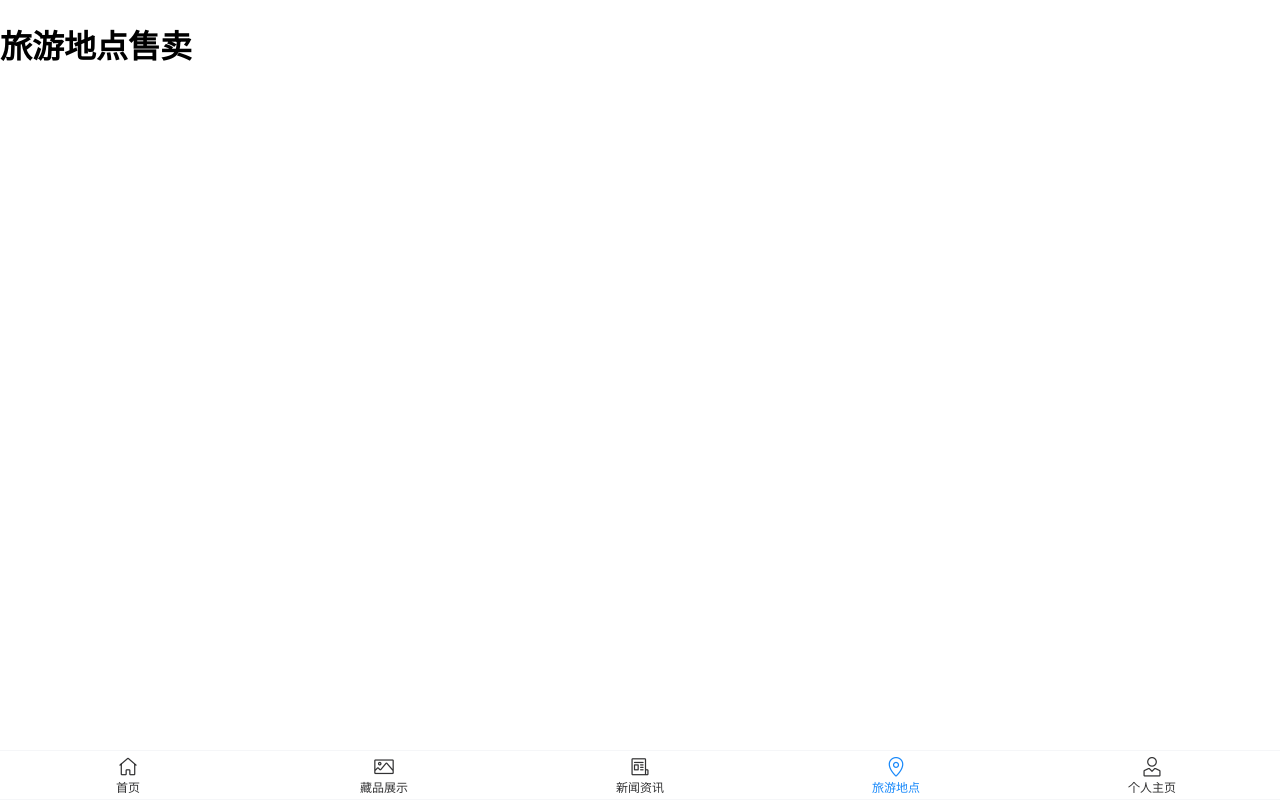
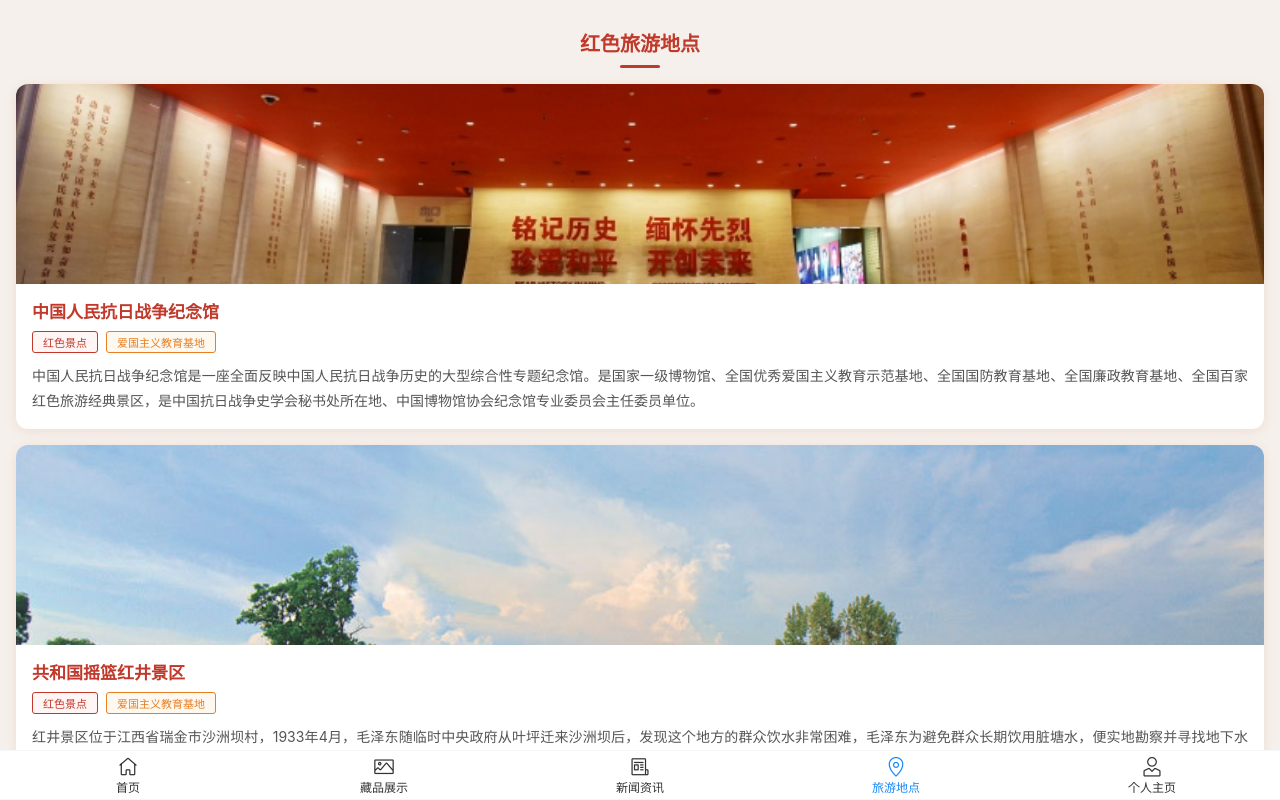
Before and after one commit to sbcdwl/vue3-vant-red-culture-archive, a Vue app: page /tour in a window 1280 px wide. Shown: the top 800 px of the page. Built offline with nearby package versions, Linux system fonts and the light colour scheme.

Commit message:
feat: - req:I-002 使用van-list展示旅游地点列表、图片、描述、价格 文档的后面的两个要求不实现

```diff
--- a/src/views/Tour.vue
+++ b/src/views/Tour.vue
@@ -1,5 +1,140 @@
 <template>
-    <div>
-        <h1>旅游地点售卖</h1>
+  <div class="tour-container">
+    <div class="page-title">
+      <span>红色旅游地点</span>
     </div>
+
+    <van-list
+      v-model:loading="loading"
+      :finished="finished"
+      finished-text="已加载全部旅游地点"
+      class="tour-list"
+    >
+      <div v-for="item in tourList" :key="item.id" class="tour-card">
+        <div class="tour-image">
+          <img :src="item.img" :alt="item.place" />
+        </div>
+        <div class="tour-info">
+          <h3 class="tour-name">{{ item.place }}</h3>
+          <div class="tour-tags">
+            <span class="tag red">红色景点</span>
+            <span class="tag orange">爱国主义教育基地</span>
+          </div>
+          <p class="tour-desc">{{ item.desc }}</p>
+        </div>
+      </div>
+    </van-list>
+  </div>
 </template>
+
+<script setup>
+import { ref, onMounted } from 'vue'
+
+const tourList = ref([])
+const loading = ref(false)
+const finished = ref(true)
+
+onMounted(() => {
+  const data = JSON.parse(localStorage.getItem('tour')) || []
+  tourList.value = data
+})
+</script>
+
+<style scoped>
+.tour-container {
+  min-height: 100vh;
+  background: #f5f0eb;
+  padding: 12px 16px 80px 16px;
+}
+
+.page-title {
+  text-align: center;
+  font-size: 20px;
+  font-weight: bold;
+  color: #c0392b;
+  padding: 16px 0 16px 0;
+  position: relative;
+}
+
+.page-title::after {
+  content: '';
+  display: block;
+  width: 40px;
+  height: 3px;
+  background: #c0392b;
+  margin: 8px auto 0;
+  border-radius: 2px;
+}
+
+.tour-list {
+  background: transparent;
+}
+
+.tour-card {
+  background: white;
+  border-radius: 12px;
+  overflow: hidden;
+  margin-bottom: 16px;
+  box-shadow: 0 2px 12px rgba(192, 57, 43, 0.1);
+}
+
+.tour-image {
+  width: 100%;
+  height: 200px;
+  overflow: hidden;
+}
+
+.tour-image img {
+  width: 100%;
+  height: 100%;
+  object-fit: cover;
+}
+
+.tour-info {
+  padding: 14px 16px 16px 16px;
+}
+
+.tour-name {
+  font-size: 17px;
+  font-weight: bold;
+  color: #c0392b;
+  margin: 0 0 8px 0;
+}
+
+.tour-tags {
+  display: flex;
+  gap: 8px;
+  margin-bottom: 10px;
+  flex-wrap: wrap;
+}
+
+.tag {
+  font-size: 11px;
+  padding: 2px 10px;
+  border-radius: 3px;
+}
+
+.tag.red {
+  color: #c0392b;
+  border: 1px solid #c0392b;
+  background: #fff5f5;
+}
+
+.tag.orange {
+  color: #e67e22;
+  border: 1px solid #e67e22;
+  background: #fef9f0;
+}
+
+.tour-desc {
+  font-size: 14px;
+  color: #555;
+  line-height: 1.8;
+  margin: 0;
+  text-align: justify;
+  display: -webkit-box;
+  -webkit-line-clamp: 3;
+  -webkit-box-orient: vertical;
+  overflow: hidden;
+}
+</style>
```
